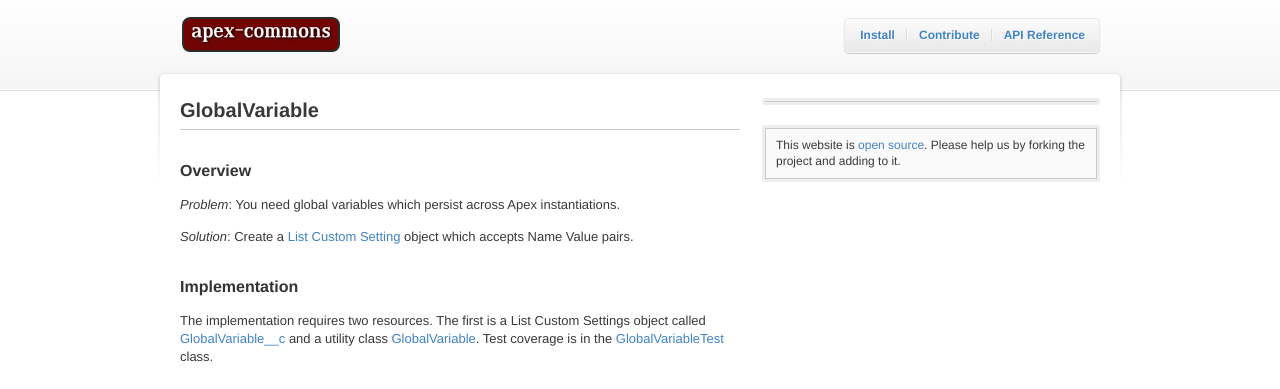
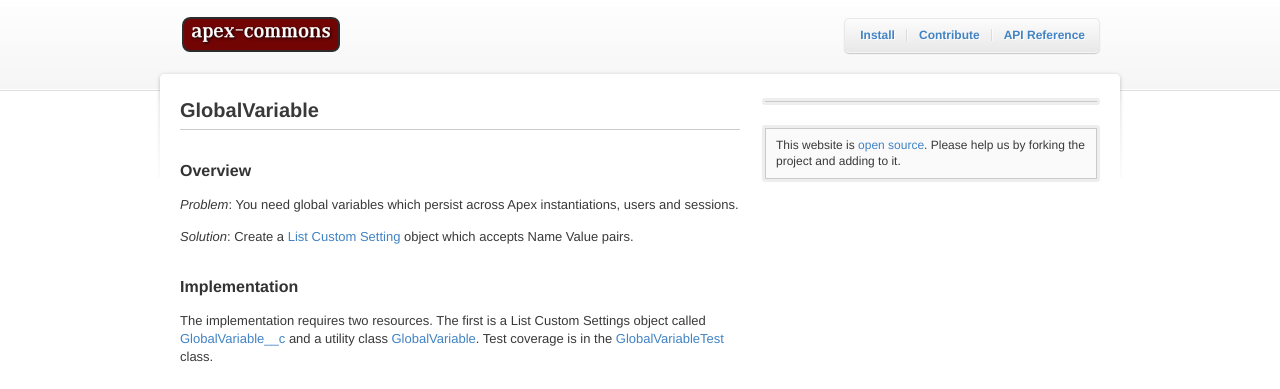
Before and after one commit to apex-commons/apex-commons.github.com, a Jekyll site: the page built from _posts/2011-05-11-globalvariable.markdown, in a window 1280 px wide. Shown: the top 389 px of the page. Built offline with Jekyll 4.4.1, drawn with Linux system fonts in a browser that asks for light colours.

Commit message:
Edited _posts/2011-05-11-globalvariable.markdown via GitHub

```diff
--- a/_posts/2011-05-11-globalvariable.markdown
+++ b/_posts/2011-05-11-globalvariable.markdown
@@ -7,7 +7,7 @@
 Overview
 --------
 
-_Problem_:  You need global variables which persist across Apex instantiations.
+_Problem_:  You need global variables which persist across Apex instantiations, users and sessions.
 
 _Solution_:  Create a [List Custom Setting](http://www.salesforce.com/us/developer/docs/apexcode/index.htm) object which accepts Name Value pairs.
 
```
